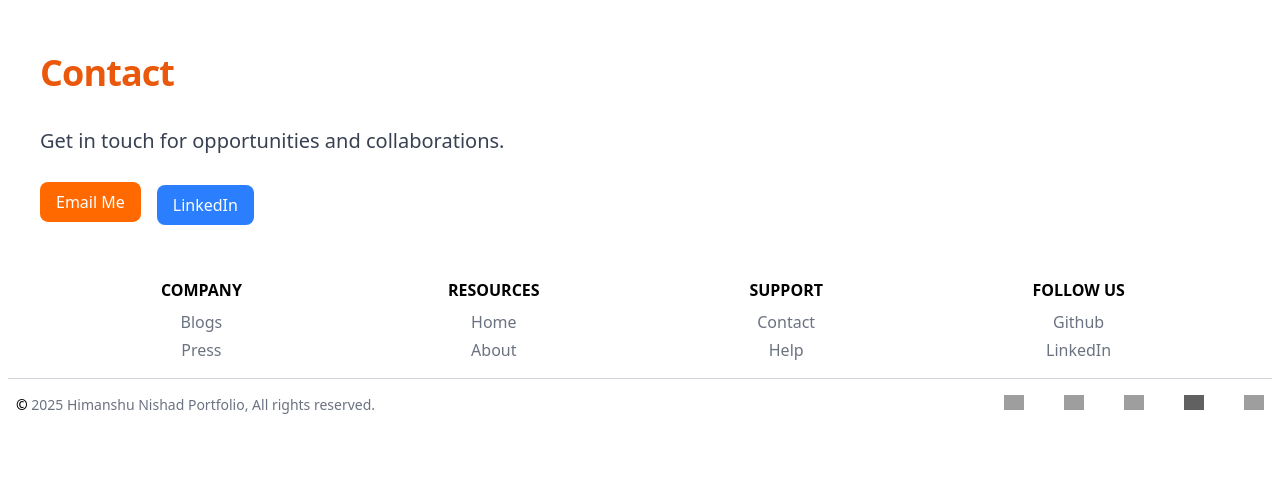
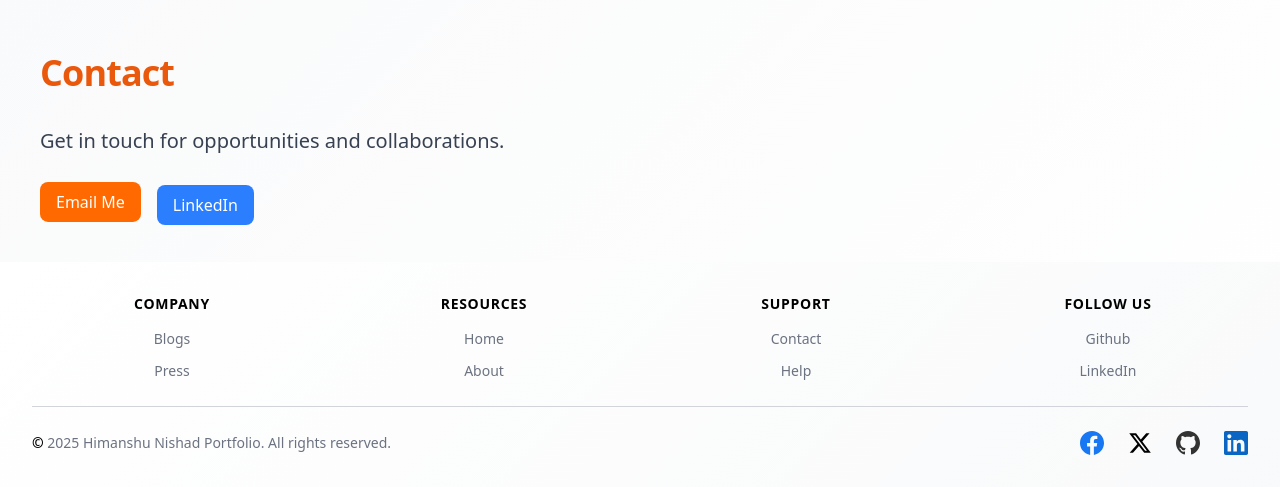
Before and after one commit to HmNsd/hmnsd-portfolio, a React (Vite) app: page /hmnsd-portfolio/contact in a window 1280 px wide. Shown: the part 2632-3119 px from the top of the page. Before the commit the page ends 3063 px from the top, so only its background shows below. Built offline with nearby package versions, Linux system fonts and the light colour scheme; grey boxes are pictures that could not be loaded.

Commit message:
merge UI  update

```diff
--- a/src/App.jsx
+++ b/src/App.jsx
@@ -13,7 +13,7 @@ function App() {
       style={{
         background: isDark
           ? 'linear-gradient(135deg, #000000, #333333, #000000)'
-          : '#ffffff',
+          : 'linear-gradient(135deg, #ffffff, #f8f9fa, #ffffff)',
         color: isDark ? '#ffffff' : '#000000'
       }}
     >
--- a/src/components/Footer/Footer.jsx
+++ b/src/components/Footer/Footer.jsx
@@ -1,4 +1,3 @@
-import { Link } from "react-router-dom";
 import { useTheme } from "../../context/ThemeContext";
 
 export default function Footer() {
@@ -10,75 +9,74 @@ export default function Footer() {
       style={{
         background: isDark
           ? 'linear-gradient(135deg, rgba(0, 0, 0, 0.9), rgba(51, 51, 51, 0.9))'
-          : 'rgba(255, 255, 255, 0.95)',
+          : 'linear-gradient(135deg, rgba(255, 255, 255, 0.9), rgba(248, 249, 250, 0.9))',
         backdropFilter: 'blur(10px)',
         WebkitBackdropFilter: 'blur(10px)',
         color: isDark ? '#ffffff' : '#000000'
       }}
     >
-      <div className="mx-auto w-full p-1 sm:p-2">
-        <div className="grid justify-center">
-          <div className="grid grid-cols-2 gap-x-30 gap-y-5 sm:gap-x-40 lg:gap-50 md:grid-cols-4">
+      <div className="mx-auto w-full px-4 py-6 sm:px-6 lg:px-8">
+        <div className="grid grid-cols-2 gap-6 md:grid-cols-4 lg:gap-8">
           <div>
-              <h2 className="sm:mb-2 text-l font-bold uppercase" style={{ color: isDark ? '#ffffff' : '#000000' }}>
+            <h3 className="text-sm font-bold uppercase tracking-wider mb-3" style={{ color: isDark ? '#ffffff' : '#000000' }}>
               Company
-              </h2>
-              <ul style={{ color: isDark ? '#d1d5db' : '#6b7280' }}>
-                <li className="sm:m-1">
-                  <a href="#" className="hover:underline">
+            </h3>
+            <ul className="space-y-2" style={{ color: isDark ? '#d1d5db' : '#6b7280' }}>
+              <li>
+                <a href="#" className="text-sm hover:text-orange-500 transition-colors">
                   Blogs
                 </a>
               </li>
               <li>
-                  <a href="#" className="hover:underline">
+                <a href="#" className="text-sm hover:text-orange-500 transition-colors">
                   Press
                 </a>
               </li>
             </ul>
           </div>
           <div>
-              <h2 className="sm:mb-2 text-l font-bold uppercase" style={{ color: isDark ? '#ffffff' : '#000000' }}>
+            <h3 className="text-sm font-bold uppercase tracking-wider mb-3" style={{ color: isDark ? '#ffffff' : '#000000' }}>
               Resources
-              </h2>
-              <ul style={{ color: isDark ? '#d1d5db' : '#6b7280' }}>
-                <li className="sm:m-1">
-                  <a href="#Home" className="hover:underline">
+            </h3>
+            <ul className="space-y-2" style={{ color: isDark ? '#d1d5db' : '#6b7280' }}>
+              <li>
+                <a href="#Home" className="text-sm hover:text-orange-500 transition-colors">
                   Home
                 </a>
               </li>
               <li>
-                  <a href="#about" className="hover:underline">
+                <a href="#about" className="text-sm hover:text-orange-500 transition-colors">
                   About
                 </a>
               </li>
             </ul>
           </div>
           <div>
-              <h2 className="sm:mb-2 text-l font-bold uppercase" style={{ color: isDark ? '#ffffff' : '#000000' }}>
+            <h3 className="text-sm font-bold uppercase tracking-wider mb-3" style={{ color: isDark ? '#ffffff' : '#000000' }}>
               Support
-              </h2>
-              <ul style={{ color: isDark ? '#d1d5db' : '#6b7280' }}>
-                <li className="sm:m-1">
-                  <a href="#contact" className="hover:underline">
+            </h3>
+            <ul className="space-y-2" style={{ color: isDark ? '#d1d5db' : '#6b7280' }}>
+              <li>
+                <a href="#contact" className="text-sm hover:text-orange-500 transition-colors">
                   Contact
                 </a>
               </li>
               <li>
-                  <a href="#" className="hover:underline">
+                <a href="#" className="text-sm hover:text-orange-500 transition-colors">
                   Help
                 </a>
               </li>
             </ul>
           </div>
           <div>
-              <h2 className="sm:mb-2 text-l font-bold uppercase" style={{ color: isDark ? '#ffffff' : '#000000' }}>
+            <h3 className="text-sm font-bold uppercase tracking-wider mb-3" style={{ color: isDark ? '#ffffff' : '#000000' }}>
               Follow us
-              </h2>
-              <ul style={{ color: isDark ? '#d1d5db' : '#6b7280' }}>
-                <li className="sm:m-1">
+            </h3>
+            <ul className="space-y-2" style={{ color: isDark ? '#d1d5db' : '#6b7280' }}>
+              <li>
                 <a
                   href="https://github.com/HmNsd"
-                    className="hover:underline"
+                  className="text-sm hover:text-orange-500 transition-colors"
                   target="_blank"
                   rel="noopener noreferrer"
                 >
@@ -86,49 +84,49 @@ export default function Footer() {
                 </a>
               </li>
               <li>
-                  <a href="https://www.linkedin.com/in/hmnsd/" className="hover:underline" target="_blank" rel="noopener noreferrer">
+                <a href="https://www.linkedin.com/in/hmnsd/" className="text-sm hover:text-orange-500 transition-colors" target="_blank" rel="noopener noreferrer">
                   LinkedIn
                 </a>
               </li>
             </ul>
           </div>
         </div>
-        </div>
-        <hr className="my-2 sm:mx-auto md:my-4" style={{ borderColor: isDark ? '#4b5563' : '#d1d5db' }} />
-        <div className="md:flex justify-items-center md:justify-between md:px-2">
-          <span className="text-sm sm:text-center sm:p-0 p-2" style={{ color: isDark ? '#d1d5db' : '#6b7280' }}>
-            <span className="font-bold text-l" style={{ color: isDark ? '#ffffff' : '#000000' }}>&copy;</span>{" "}
-            {new Date().getFullYear()} Himanshu Nishad Portfolio, All rights
-            reserved.
-          </span>
-          <div className="flex space-x-10  md:justify-around md:p-0 p-1">
-            <Link to="#" className="hover:text-blue-500 text-stone-50">
-              <img src="https://www.svgrepo.com/show/452196/facebook-1.svg" alt="Google" className="w-5" />
-              <span className="sr-only">Facebook page</span>
-            </Link>
-            <Link to="#" className="hover:text-blue-500 text-stone-50">
-              <img src="https://www.svgrepo.com/show/331368/discord-v2.svg" alt="Google" className="w-5" />
-              <span className="sr-only">Discord community</span>
-            </Link>
-            <Link to="#" className="hover:text-blue-400 text-stone-50">
-              <img src="https://www.svgrepo.com/show/452123/twitter.svg" alt="Google" className="w-5" />
-              <span className="sr-only">Twitter page</span>
-            </Link>
-            <Link
-              to="https://github.com/HmNsd?tab=overview&from=2021-12-01&to=2021-12-31"
-              className="text-stone-300 hover:text-white"
+        <hr className="my-6 border-t" style={{ borderColor: isDark ? '#4b5563' : '#d1d5db' }} />
+        <div className="flex flex-col items-center space-y-4 md:flex-row md:justify-between md:space-y-0">
+          <p className="text-sm font-medium text-center md:text-left" style={{ color: isDark ? '#d1d5db' : '#6b7280' }}>
+            <span className="font-bold" style={{ color: isDark ? '#ffffff' : '#000000' }}>&copy;</span>{" "}
+            {new Date().getFullYear()} Himanshu Nishad Portfolio. All rights reserved.
+          </p>
+          <div className="flex space-x-6">
+            <a href="#" className="hover:scale-110 transition-all duration-300 hover:drop-shadow-lg">
+              <svg className="w-6 h-6" viewBox="0 0 24 24" fill="#1877F2">
+                <path d="M24 12.073c0-6.627-5.373-12-12-12s-12 5.373-12 12c0 5.99 4.388 10.954 10.125 11.854v-8.385H7.078v-3.47h3.047V9.43c0-3.007 1.792-4.669 4.533-4.669 1.312 0 2.686.235 2.686.235v2.953H15.83c-1.491 0-1.956.925-1.956 1.874v2.25h3.328l-.532 3.47h-2.796v8.385C19.612 23.027 24 18.062 24 12.073z"/>
+              </svg>
+              <span className="sr-only">Facebook</span>
+            </a>
+            <a href="#" className="hover:scale-110 transition-all duration-300 hover:drop-shadow-lg">
+              <svg className="w-6 h-6" viewBox="0 0 24 24" fill="#000000">
+                <path d="M18.244 2.25h3.308l-7.227 8.26 8.502 11.24H16.17l-5.214-6.817L4.99 21.75H1.68l7.73-8.835L1.254 2.25H8.08l4.713 6.231zm-1.161 17.52h1.833L7.084 4.126H5.117z"/>
+              </svg>
+              <span className="sr-only">X (Twitter)</span>
+            </a>
+            <a
+              href="https://github.com/HmNsd"
+              className="hover:scale-110 transition-all duration-300 hover:drop-shadow-lg"
+              target="_blank"
+              rel="noopener noreferrer"
             >
-              <img src="https://www.svgrepo.com/show/303615/github-icon-1-logo.svg" alt="GitHub" className="w-5 invert dark:invert-0 dark:brightness-0 dark:invert" />
-              <span className="sr-only">GitHub account</span>
-            </Link>
-            <Link to="#" className="hover:text-pink-500 text-stone-50">
-              <img
-                src="https://www.svgrepo.com/show/382718/dribbble-dribble-dribbbble.svg"
-                alt="Dribbble"
-                className="w-5"
-              />
-              <span className="sr-only">Dribbble account</span>
-            </Link>
+              <svg className="w-6 h-6" viewBox="0 0 24 24" fill={isDark ? '#ffffff' : '#333333'}>
+                <path d="M12 0c-6.626 0-12 5.373-12 12 0 5.302 3.438 9.8 8.207 11.387.599.111.793-.261.793-.577v-2.234c-3.338.726-4.033-1.416-4.033-1.416-.546-1.387-1.333-1.756-1.333-1.756-1.089-.745.083-.729.083-.729 1.205.084 1.839 1.237 1.839 1.237 1.07 1.834 2.807 1.304 3.492.997.107-.775.418-1.305.762-1.604-2.665-.305-5.467-1.334-5.467-5.931 0-1.311.469-2.381 1.236-3.221-.124-.303-.535-1.524.117-3.176 0 0 1.008-.322 3.301 1.23.957-.266 1.983-.399 3.003-.404 1.02.005 2.047.138 3.006.404 2.291-1.552 3.297-1.23 3.297-1.23.653 1.653.242 2.874.118 3.176.77.84 1.235 1.911 1.235 3.221 0 4.609-2.807 5.624-5.479 5.921.43.372.823 1.102.823 2.222v3.293c0 .319.192.694.801.576 4.765-1.589 8.199-6.086 8.199-11.386 0-6.627-5.373-12-12-12z"/>
+              </svg>
+              <span className="sr-only">GitHub</span>
+            </a>
+            <a href="https://www.linkedin.com/in/hmnsd/" className="hover:scale-110 transition-all duration-300 hover:drop-shadow-lg" target="_blank" rel="noopener noreferrer">
+              <svg className="w-6 h-6" viewBox="0 0 24 24" fill="#0A66C2">
+                <path d="M20.447 20.452h-3.554v-5.569c0-1.328-.027-3.037-1.852-3.037-1.853 0-2.136 1.445-2.136 2.939v5.667H9.351V9h3.414v1.561h.046c.477-.9 1.637-1.85 3.37-1.85 3.601 0 4.267 2.37 4.267 5.455v6.286zM5.337 7.433c-1.144 0-2.063-.926-2.063-2.065 0-1.138.92-2.063 2.063-2.063 1.14 0 2.064.925 2.064 2.063 0 1.139-.925 2.065-2.064 2.065zm1.782 13.019H3.555V9h3.564v11.452zM22.225 0H1.771C.792 0 0 .774 0 1.729v20.542C0 23.227.792 24 1.771 24h20.451C23.2 24 24 23.227 24 22.271V1.729C24 .774 23.2 0 22.222 0h.003z"/>
+              </svg>
+              <span className="sr-only">LinkedIn</span>
+            </a>
           </div>
         </div>
       </div>
--- a/src/components/Pages/Home.jsx
+++ b/src/components/Pages/Home.jsx
@@ -1,5 +1,5 @@
 import React, { useEffect, useState, useRef } from "react";
-import { motion, useAnimation } from "framer-motion";
+import { motion} from "framer-motion";
 import { useTheme } from "../../context/ThemeContext";
 import gsap from "gsap";
 import { ScrollTrigger } from "gsap/ScrollTrigger";
@@ -13,7 +13,6 @@ export default function Home() {
   const experienceRef = useRef(null);
   const [nameText, setNameText] = useState('');
   const fullName = 'Himanshu Nishad';
-  const controls = useAnimation();
 
   useEffect(() => {
     // GSAP animations for skills
@@ -341,7 +340,7 @@ export default function Home() {
         <p className="text-xl mb-6 font-light leading-relaxed" style={{ color: isDark ? '#e5e7eb' : '#374151' }}>Get in touch for opportunities and collaborations.</p>
         <div className="flex space-x-4">
           <motion.a
-            href="mailto:himanshu@example.com"
+            href="mailto:himanshunishadofficial@gmail.com"
             className="px-4 py-2 bg-orange-500 text-white rounded-lg hover:bg-orange-600"
             whileHover={{ scale: 1.1, rotate: 2, boxShadow: "0 10px 25px rgba(251, 146, 60, 0.3)" }}
             whileTap={{ scale: 0.95 }}
--- a/src/context/ThemeContext.jsx
+++ b/src/context/ThemeContext.jsx
@@ -1,11 +1,24 @@
-import { createContext, useContext, useState } from 'react';
+import { createContext, useContext, useState, useEffect } from 'react';
 
 const ThemeContext = createContext();
 
 export const useTheme = () => useContext(ThemeContext);
 
 export const ThemeProvider = ({ children }) => {
-  const [isDark, setIsDark] = useState(false);
+  const [isDark, setIsDark] = useState(() => {
+    if (typeof window !== 'undefined') {
+      return window.matchMedia('(prefers-color-scheme: dark)').matches;
+    }
+    return false;
+  });
+
+  useEffect(() => {
+    const mediaQuery = window.matchMedia('(prefers-color-scheme: dark)');
+    const handleChange = (e) => setIsDark(e.matches);
+
+    mediaQuery.addEventListener('change', handleChange);
+    return () => mediaQuery.removeEventListener('change', handleChange);
+  }, []);
 
   return (
     <ThemeContext.Provider value={{ isDark, setIsDark }}>
```
Also changed, not shown: src/components/Header/Header.jsx (+14 -10 lines), src/components/LoginModal.jsx (+9 -2 lines), src/components/Pages/Services.jsx (deleted, +0 -54 lines). Lines whose indentation alone changed are shown as unchanged.
